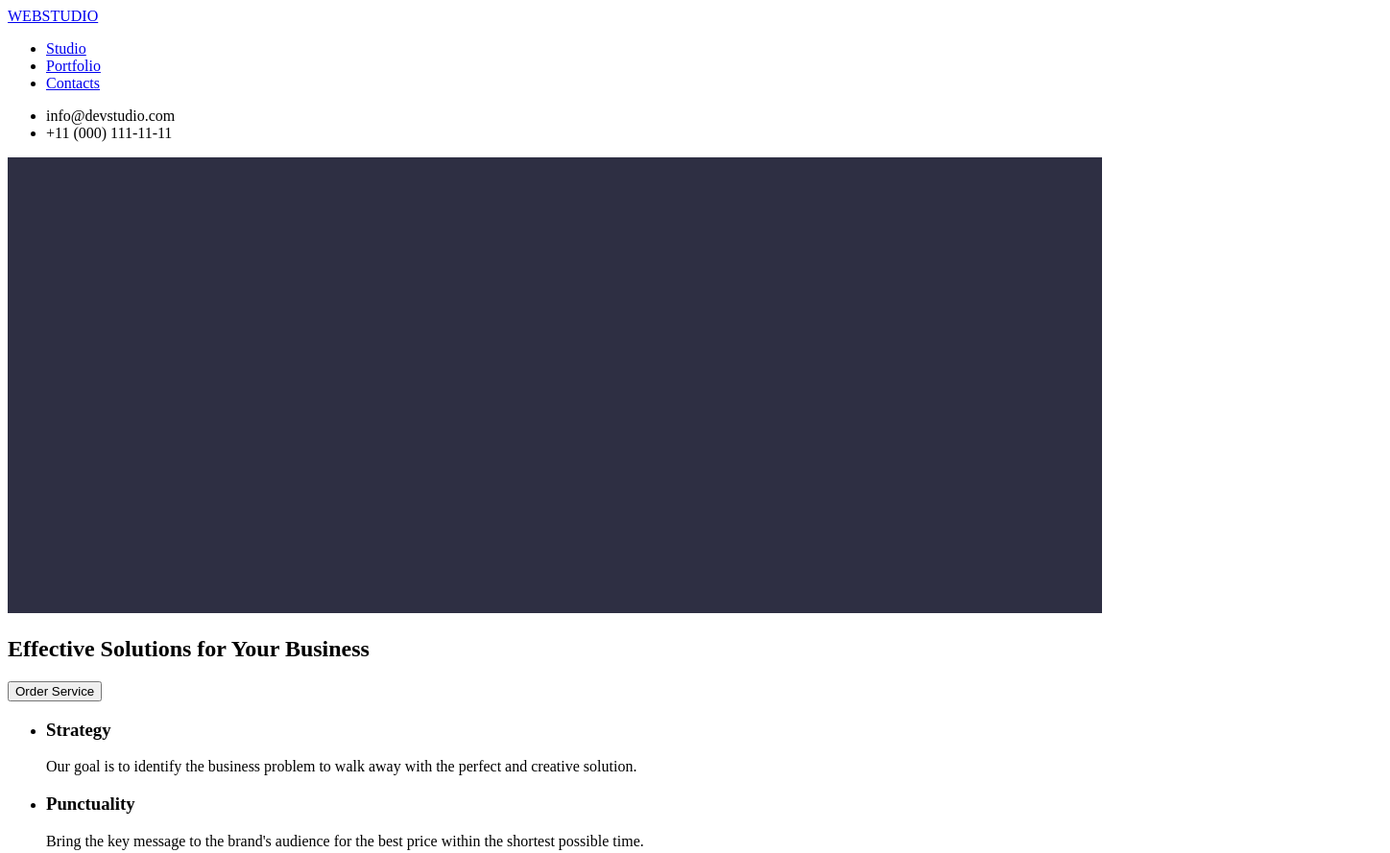
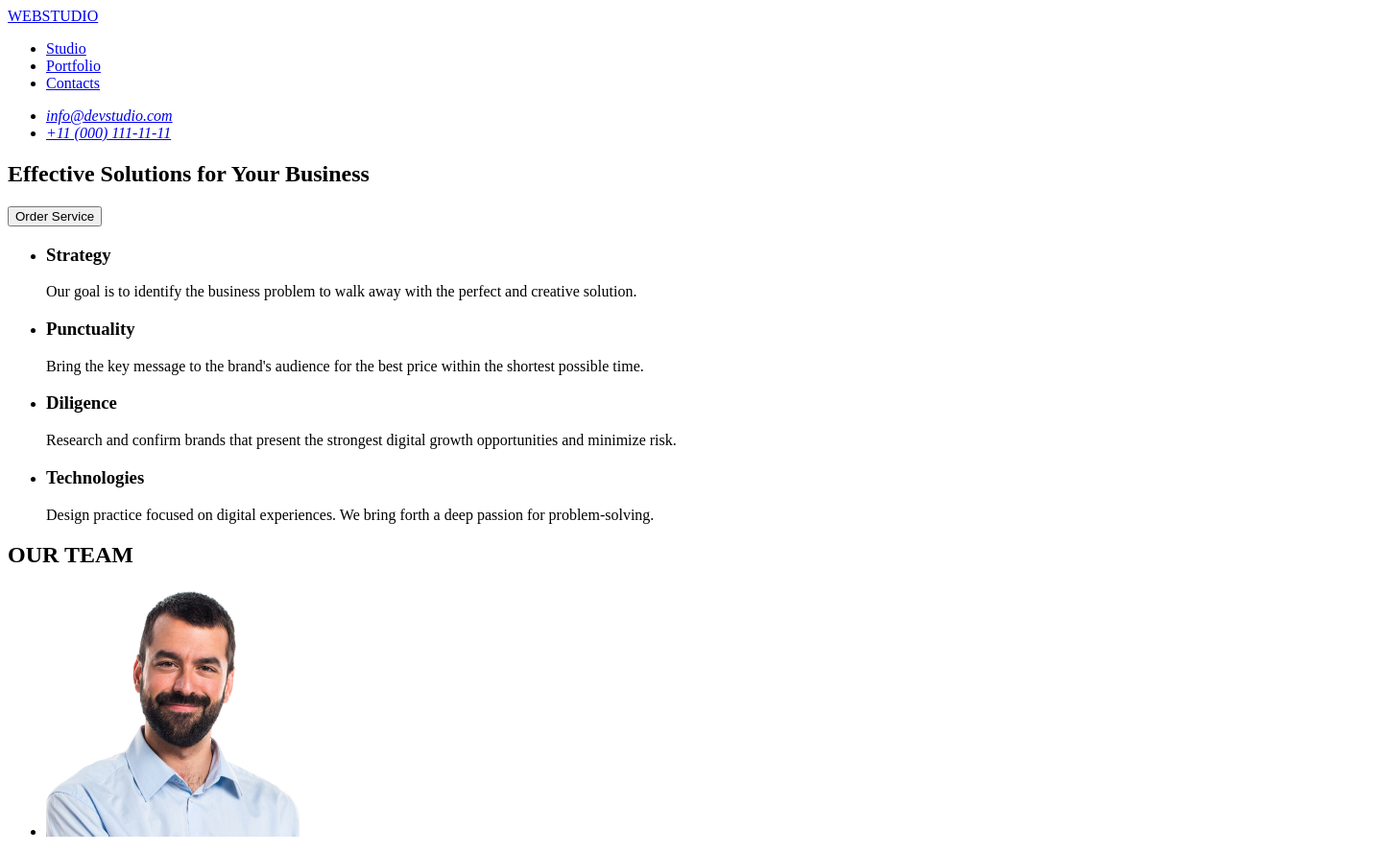
Before and after one commit to GencSerhat/goit-markup-hw-01, a plain HTML site: page index.html in a window 1280 px wide. Shown: the top 889 px of the page at 96% size, 1448 px wide, since content can reach past the window. Drawn offline with Linux system fonts and the light colour scheme.

Commit message:
A better file was created. Extra images have been removed. Button type corrected.

```diff
--- a/index.html
+++ b/index.html
@@ -21,19 +21,18 @@
 
     <ul>
       <li>
-        info@devstudio.com
+       <address><a href="#"> info@devstudio.com</a></address>
       </li>
       <li>
-        +11 (000) 111-11-11
+        <address><a href="#">+11 (000) 111-11-11</a></address>
       </li>
     </ul>
   </header>
 
   <main>
     <section>
-      <img src="images/Dark-bg.jpg" / width="1140px">
       <h1>Effective Solutions for Your Business</h1>
-      <button>Order Service</button>
+      <input type="button" value="Order Service">
     </section>
 
     <section>
@@ -103,7 +102,7 @@
   </main>
 
   <footer>
-    <img src="images/Dark-bg.jpg" alt="Dark-bg" width="1440px" />
+
     <a href="https://www.figma.com/">WEBSTUDIO</a>
     <p>
       Increase the flow of customers and sales for your business with digital
```
Also changed, not shown: images/Dark-bg.jpg (deleted).
